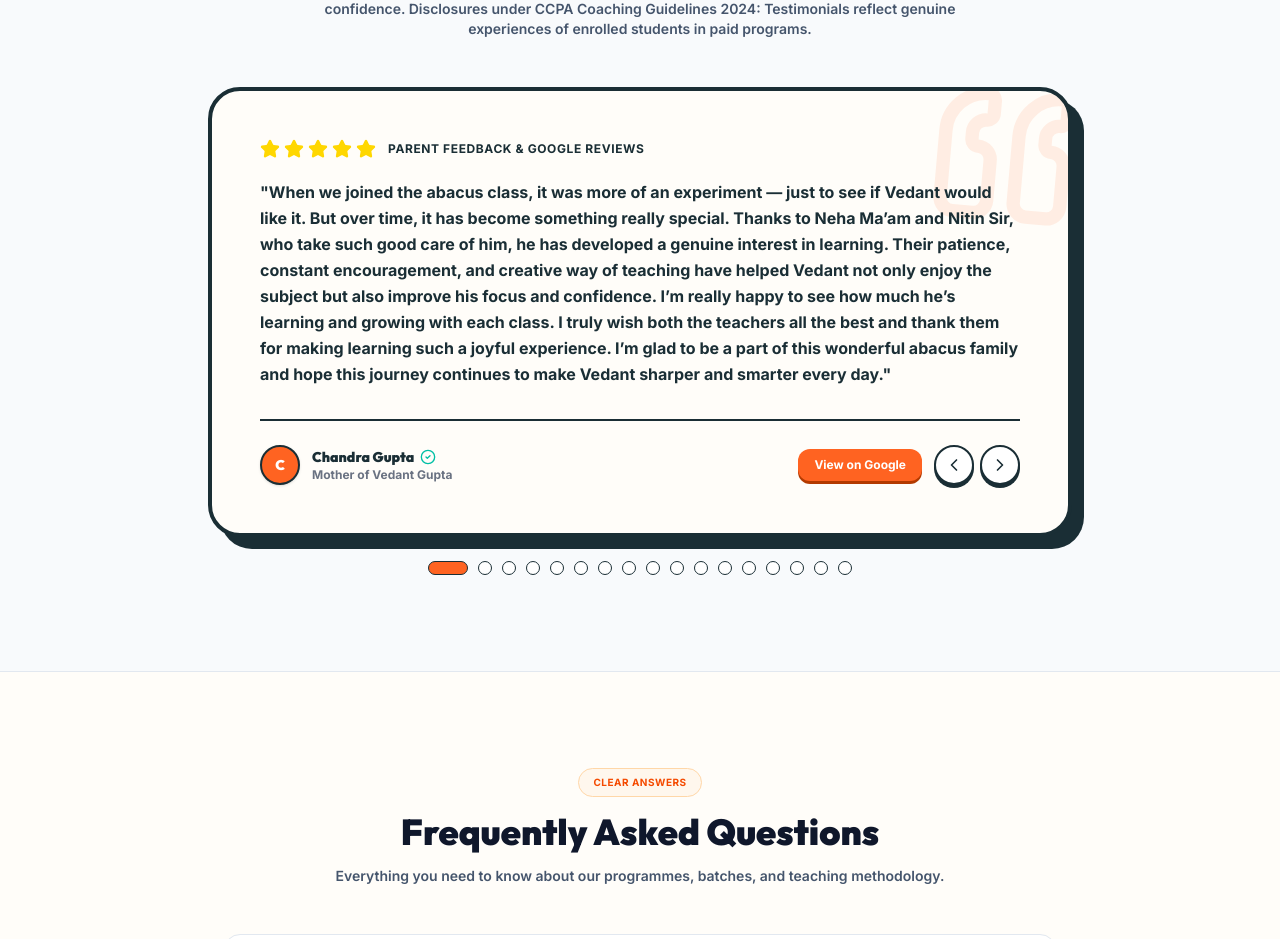
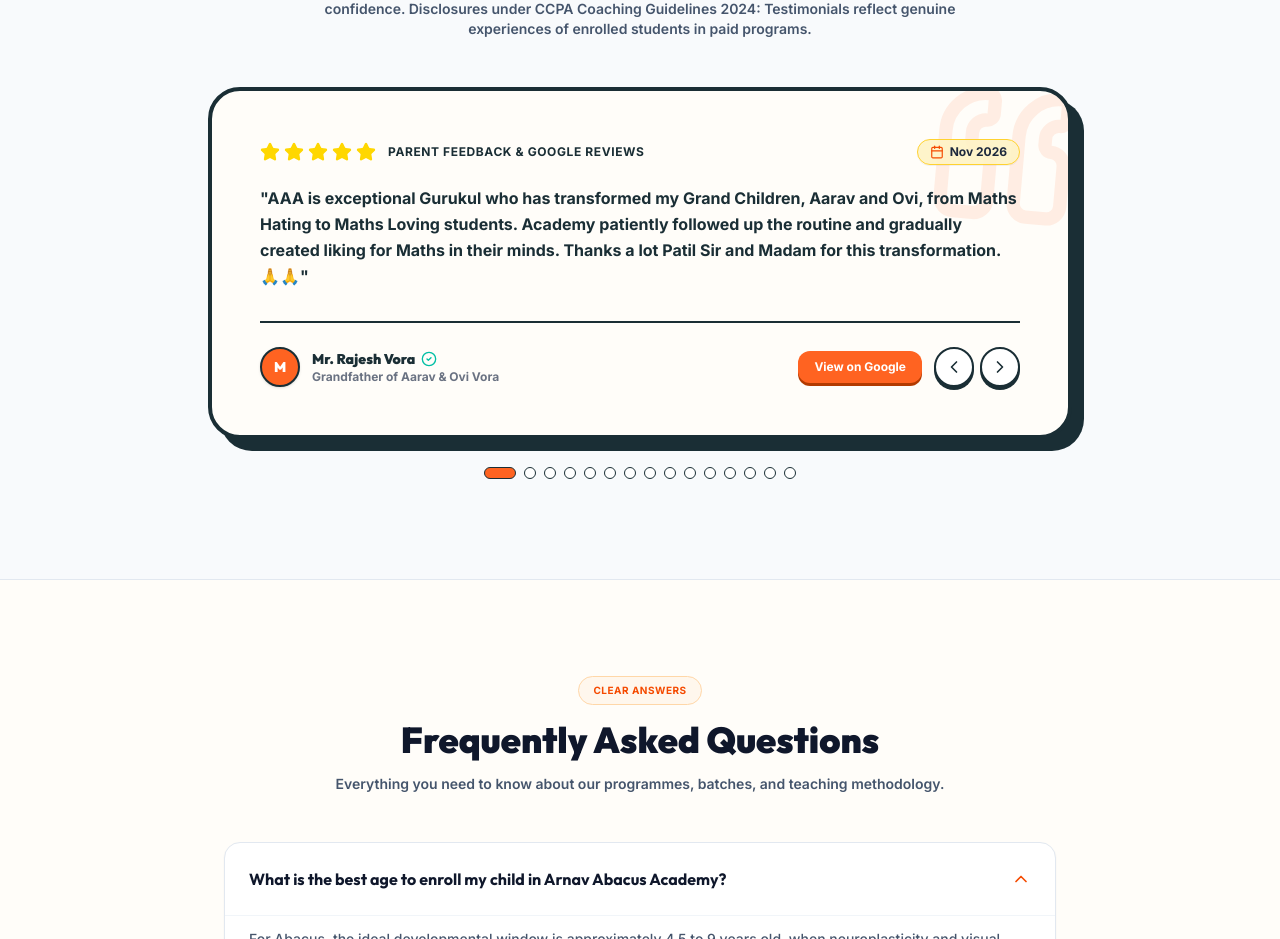
Before and after one commit to atharvpatil18/AAA-web, a React (Vite) app: page / in a window 1280 px wide. Shown: the part 7140-8079 px from the top of the page. Built offline with nearby package versions, Linux system fonts and the light colour scheme; no server answers.

Commit message:
fix(carousel): add t25 (Mr. Rajesh Vora) and t24 (Mr. Pawan Kumar) to active testimonials with Nov 2026 date badge

```diff
--- a/src/components/TestimonialCarousel.tsx
+++ b/src/components/TestimonialCarousel.tsx
@@ -16,13 +16,87 @@ export default function TestimonialCarousel() {
     trackTestimonialsView();
   }, []);
 
+  // 15 Latest Verified Google Reviews & Verbatim Parent Feedbacks (Chronological, Newest First)
   const testimonials: Testimonial[] = [
+    {
+      id: "t25",
+      author: t("t25Author"),
+      role: t("t25Role"),
+      content: t("t25Content"),
+      rating: 5,
+      date: "Nov 2026",
+    },
+    {
+      id: "t24",
+      author: t("t24Author"),
+      role: t("t24Role"),
+      content: t("t24Content"),
+      rating: 5,
+      date: "Nov 2026",
+    },
+    {
+      id: "t7",
+      author: t("t7Author"),
+      role: t("t7Role"),
+      content: t("t7Content"),
+      rating: 5,
+      date: "Oct 2026",
+    },
+    {
+      id: "t23",
+      author: t("t23Author"),
+      role: t("t23Role"),
+      content: t("t23Content"),
+      rating: 5,
+      date: "Oct 2026",
+    },
+    {
+      id: "t20",
+      author: t("t20Author"),
+      role: t("t20Role"),
+      content: t("t20Content"),
+      rating: 5,
+      date: "Sep 2026",
+    },
+    {
+      id: "t22",
+      author: t("t22Author"),
+      role: t("t22Role"),
+      content: t("t22Content"),
+      rating: 5,
+      date: "Sep 2026",
+    },
+    {
+      id: "t11",
+      author: t("t11Author"),
+      role: t("t11Role"),
+      content: t("t11Content"),
+      rating: 5,
+      date: "Aug 2026",
+    },
+    {
+      id: "t16",
+      author: t("t16Author"),
+      role: t("t16Role"),
+      content: t("t16Content"),
+      rating: 5,
+      date: "Aug 2026",
+    },
+    {
+      id: "t15",
+      author: t("t15Author"),
+      role: t("t15Role"),
+      content: t("t15Content"),
+      rating: 5,
+      date: "Jul 2026",
+    },
     {
       id: "t1",
       author: t("t1Author"),
       role: t("t1Role"),
       content: t("t1Content"),
       rating: 5,
+      date: "Jul 2026",
     },
     {
       id: "t2",
@@ -30,6 +104,31 @@ export default function TestimonialCarousel() {
       role: t("t2Role"),
       content: t("t2Content"),
       rating: 5,
+      date: "Jun 2026",
+    },
+    {
+      id: "t19",
+      author: t("t19Author"),
+      role: t("t19Role"),
+      content: t("t19Content"),
+      rating: 5,
+      date: "Jun 2026",
+    },
+    {
+      id: "t14",
+      author: t("t14Author"),
+      role: t("t14Role"),
+      content: t("t14Content"),
+      rating: 5,
+      date: "May 2026",
+    },
+    {
+      id: "t12",
+      author: t("t12Author"),
+      role: t("t12Role"),
+      content: t("t12Content"),
+      rating: 5,
+      date: "Apr 2026",
     },
     {
       id: "t3",
@@ -37,114 +136,17 @@ export default function TestimonialCarousel() {
       role: t("t3Role"),
       content: t("t3Content"),
       rating: 5,
-    },
-    {
-      id: "t7",
-      author: t("t7Author"),
-      role: t("t7Role"),
-      content: t("t7Content"),
-      rating: 5,
-    },
-    {
-      id: "t11",
-      author: t("t11Author"),
-      role: t("t11Role"),
-      content: t("t11Content"),
-      rating: 5,
-    },
-    {
-      id: "t12",
-      author: t("t12Author"),
-      role: t("t12Role"),
-      content: t("t12Content"),
-      rating: 5,
-    },
-    {
-      id: "t13",
-      author: t("t13Author"),
-      role: t("t13Role"),
-      content: t("t13Content"),
-      rating: 5,
-    },
-    {
-      id: "t14",
-      author: t("t14Author"),
-      role: t("t14Role"),
-      content: t("t14Content"),
-      rating: 5,
-    },
-    {
-      id: "t15",
-      author: t("t15Author"),
-      role: t("t15Role"),
-      content: t("t15Content"),
-      rating: 5,
-    },
-    {
-      id: "t16",
-      author: t("t16Author"),
-      role: t("t16Role"),
-      content: t("t16Content"),
-      rating: 5,
-    },
-    {
-      id: "t17",
-      author: t("t17Author"),
-      role: t("t17Role"),
-      content: t("t17Content"),
-      rating: 5,
-    },
-    {
-      id: "t18",
-      author: t("t18Author"),
-      role: t("t18Role"),
-      content: t("t18Content"),
-      rating: 5,
-    },
-    {
-      id: "t19",
-      author: t("t19Author"),
-      role: t("t19Role"),
-      content: t("t19Content"),
-      rating: 5,
-    },
-    {
-      id: "t20",
-      author: t("t20Author"),
-      role: t("t20Role"),
-      content: t("t20Content"),
-      rating: 5,
-    },
-    {
-      id: "t21",
-      author: t("t21Author"),
-      role: t("t21Role"),
-      content: t("t21Content"),
-      rating: 5,
-    },
-    {
-      id: "t22",
-      author: t("t22Author"),
-      role: t("t22Role"),
-      content: t("t22Content"),
-      rating: 5,
-    },
-    {
-      id: "t23",
-      author: t("t23Author"),
-      role: t("t23Role"),
-      content: t("t23Content"),
-      rating: 5,
+      date: "Mar 2026",
     }
   ];
 
   const [activeIndex, setActiveIndex] = useState(0);
 
-  // Automatic Rotation Logic
+  // Automatic Rotation Logic (8s rotation)
   useEffect(() => {
     const slideInterval = setInterval(() => {
       setActiveIndex((prev) => (prev + 1) % testimonials.length);
-    }, 8000); // 8s auto-rotation
+    }, 8000);
 
     return () => clearInterval(slideInterval);
   }, [testimonials.length]);
@@ -155,6 +157,39 @@ export default function TestimonialCarousel() {
 
   const handleNext = () => {
     setActiveIndex((prev) => (prev + 1) % testimonials.length);
+  };
+
+  const formatDate = (dateStr?: string) => {
+    if (!dateStr) return "";
+    if (language === "hi") {
+      return dateStr
+        .replace("Nov", "नवंबर")
+        .replace("Oct", "अक्टूबर")
+        .replace("Sep", "सितंबर")
+        .replace("Aug", "अगस्त")
+        .replace("Jul", "जुलाई")
+        .replace("Jun", "जून")
+        .replace("May", "मई")
+        .replace("Apr", "अप्रैल")
+        .replace("Mar", "मार्च")
+        .replace("Feb", "फरवरी")
+        .replace("Jan", "जनवरी");
+    }
+    if (language === "mr") {
+      return dateStr
+        .replace("Nov", "नोव्हेंबर")
+        .replace("Oct", "ऑक्टोबर")
+        .replace("Sep", "सप्टेंबर")
+        .replace("Aug", "ऑगस्ट")
+        .replace("Jul", "जुलै")
+        .replace("Jun", "जून")
+        .replace("May", "मे")
+        .replace("Apr", "एप्रिल")
+        .replace("Mar", "मार्च")
+        .replace("Feb", "फेब्रुवारी")
+        .replace("Jan", "जानेवारी");
+    }
+    return dateStr;
   };
 
   const activeTestimonial = testimonials[activeIndex];
@@ -172,8 +207,9 @@ export default function TestimonialCarousel() {
 
         <div className="relative z-10 flex flex-col justify-between h-full min-h-[220px]">
           <div>
-            {/* Stars Row */}
-            <div className="flex items-center gap-1 mb-5">
+            {/* Stars & Month-Year Badge Row */}
+            <div className="flex flex-wrap items-center justify-between gap-3 mb-5">
+              <div className="flex items-center gap-1">
                 {[...Array(activeTestimonial.rating)].map((_, i) => (
                   <Star key={i} className="w-5 h-5 text-vibrant-gold fill-current" />
                 ))}
@@ -182,9 +218,17 @@ export default function TestimonialCarousel() {
                 </span>
               </div>
 
+              {activeTestimonial.date && (
+                <span className="inline-flex items-center gap-1.5 text-xs font-black text-slate-800 bg-amber-100/90 border border-amber-300 px-3 py-1 rounded-full shadow-2xs">
+                  <Calendar className="w-3.5 h-3.5 text-orange-600" />
+                  <span>{formatDate(activeTestimonial.date)}</span>
+                </span>
+              )}
+            </div>
+
             {/* Testimonial Quote Speech */}
             <blockquote>
-              <p className="text-vibrant-dark text-sm md:text-base md:leading-relaxed font-sans font-bold text-left leading-relaxed">
+              <p className="text-vibrant-dark text-sm md:text-base md:leading-relaxed font-sans font-bold text-left leading-relaxed whitespace-pre-line">
                 "{activeTestimonial.content}"
               </p>
             </blockquote>
@@ -210,7 +254,7 @@ export default function TestimonialCarousel() {
             {/* Pagination Controls and Google Link */}
             <div className="flex items-center justify-between sm:justify-end gap-3 w-full sm:w-auto">
               <a
-                href="https://share.google/fFcUhDGoBJ5M27dX5"
+                href="https://share.google/KaLau6KnhQjV16co2"
                 target="_blank"
                 rel="noopener noreferrer"
                 className="text-xs font-black text-white bg-vibrant-orange hover:bg-vibrant-orange/95 px-4 py-2 rounded-xl shadow-[0_3px_0_0_#B33A00] active:translate-y-0.5 active:shadow-none transition-all cursor-pointer shrink-0"
@@ -239,13 +283,13 @@ export default function TestimonialCarousel() {
       </div>
 
       {/* Bullet Dot indicators */}
-      <div className="flex items-center justify-center gap-2.5 mt-6">
+      <div className="flex items-center justify-center gap-2 mt-6 overflow-x-auto py-1">
         {testimonials.map((_, index) => (
           <button
             key={index}
             onClick={() => setActiveIndex(index)}
-            className={`h-3.5 rounded-full border border-vibrant-dark transition-all duration-300 cursor-pointer ${
-              index === activeIndex ? "w-10 bg-vibrant-orange" : "w-3.5 bg-white hover:bg-gray-150"
+            className={`h-3 rounded-full border border-vibrant-dark transition-all duration-300 cursor-pointer ${
+              index === activeIndex ? "w-8 bg-vibrant-orange" : "w-3 bg-white hover:bg-gray-150"
             }`}
             aria-label={`Go to slide ${index + 1}`}
           />
```
Lines whose indentation alone changed are shown as unchanged.
